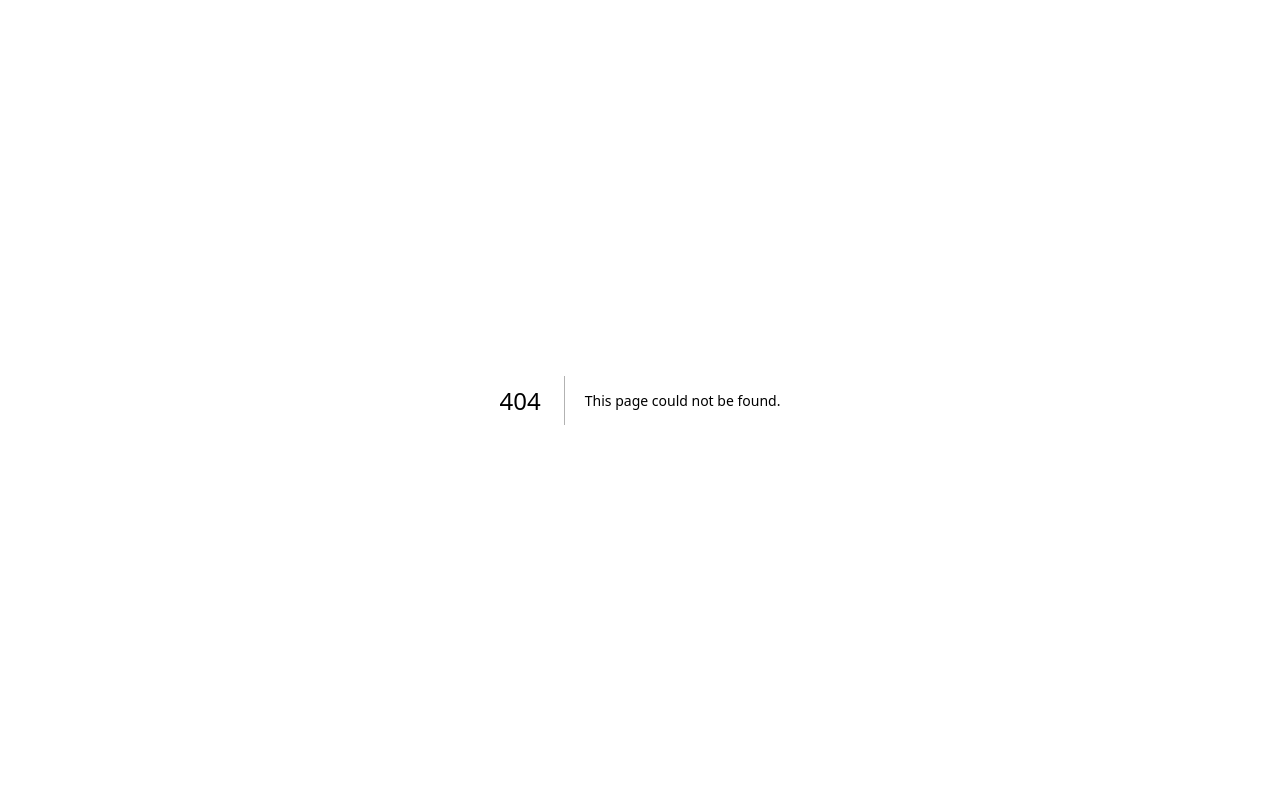
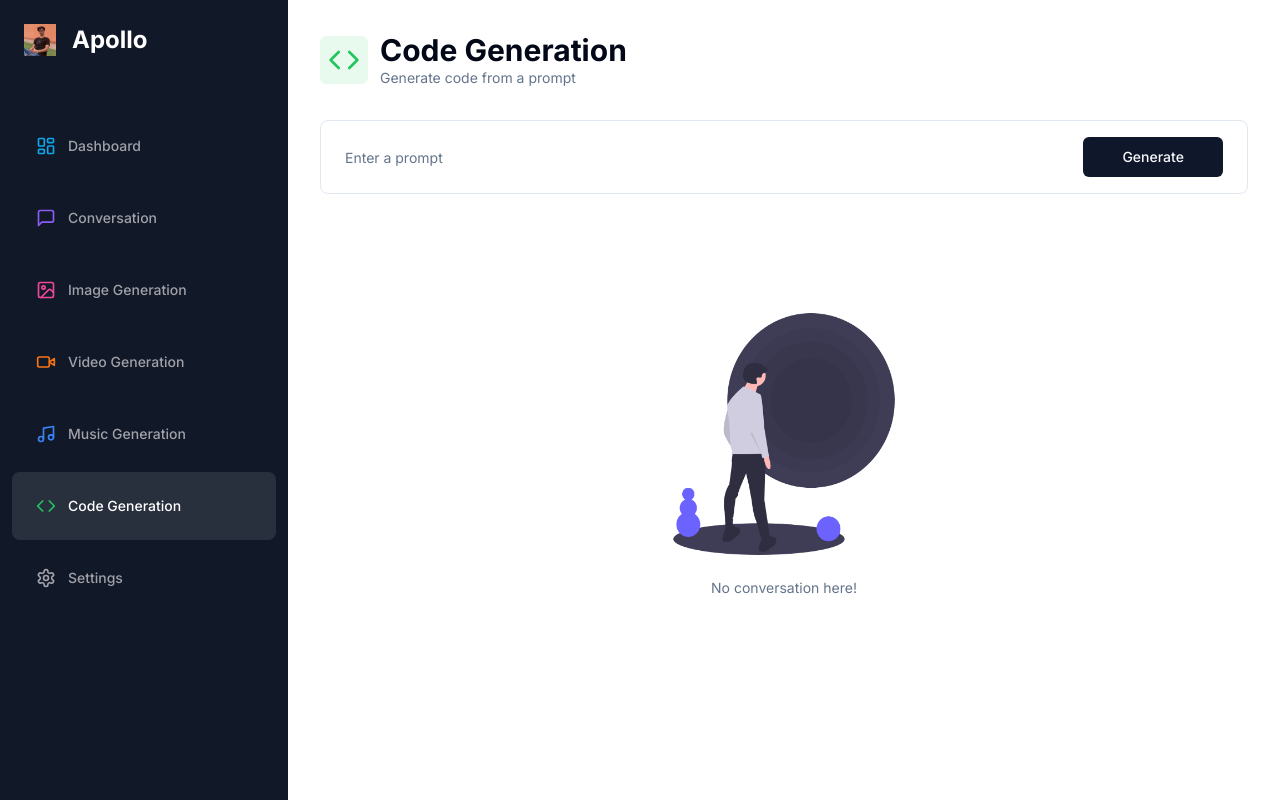
Before and after one commit to iimyzf/Apollo-SAAS, a Next.js app: page /code in a window 1280 px wide. Before the commit this address had no page. Built offline with nearby package versions, Linux system fonts and the light colour scheme.

Commit message:
done with the code gen

```diff
--- /dev/null
+++ b/app/(dashboard)/(routes)/code/constants.ts
@@ -0,0 +1,7 @@
+import * as z from 'zod';
+
+export const formSchema = z.object({
+	prompt: z.string().min(1, {
+		message: 'Prompt is required',
+	}),
+});
--- /dev/null
+++ b/app/(dashboard)/(routes)/code/page.tsx
@@ -0,0 +1,150 @@
+"use client";
+
+import * as z from "zod";
+import { Code, MessageSquare } from "lucide-react";
+import Heading from "@/components/heading";
+import { useForm } from "react-hook-form";
+import { zodResolver } from "@hookform/resolvers/zod";
+import { formSchema } from "./constants";
+import { Form, FormControl, FormField, FormItem } from "@/components/ui/form";
+import { Input } from "@/components/ui/input";
+import { Button } from "@/components/ui/button";
+import { useRouter } from "next/navigation";
+import { useState } from "react";
+import { ChatCompletionRequestMessage } from "openai";
+import axios from "axios";
+import Empty from "@/components/empty";
+import Loader from "@/components/loader";
+import { cn } from "@/lib/utils";
+import UserAvatar from "@/components/user-avatar";
+import BotAvatar from "@/components/bot-avatar";
+import ReactMarkdown from "react-markdown";
+
+const CodePage = () => {
+    const router = useRouter();
+    const [messages, setMessages] = useState<ChatCompletionRequestMessage[]>(
+        []
+    );
+
+    const form = useForm<z.infer<typeof formSchema>>({
+        resolver: zodResolver(formSchema),
+        defaultValues: {
+            prompt: "",
+        },
+    });
+
+    const isLoading = form.formState.isSubmitting;
+
+    const onSubmit = async (values: z.infer<typeof formSchema>) => {
+        try {
+            const userMessage: ChatCompletionRequestMessage = {
+                role: "user",
+                content: values.prompt,
+            };
+            const newMessages = [...messages, userMessage];
+            const response = await axios.post("/api/code", {
+                messages: newMessages,
+            });
+
+            setMessages((current) => [...current, userMessage, response.data]);
+            form.reset();
+        } catch (error: any) {
+            console.log(error);
+        } finally {
+            router.refresh();
+        }
+    };
+
+    return (
+        <div>
+            <Heading
+                title="Code Generation"
+                description="Generate code from a prompt"
+                icon={Code}
+                iconColor="text-green-500"
+                bgColor="bg-green-500/10"
+            />
+            <div className="px-4 lg:px-8">
+                <div>
+                    <Form {...form}>
+                        <form
+                            onSubmit={form.handleSubmit(onSubmit)}
+                            className="rounded-lg border w-full p-4 px-3 md:px-6 focus-within:shadow-sm grid grid-cols-12 gap-2"
+                        >
+                            <FormField
+                                name="prompt"
+                                render={({ field }) => (
+                                    <FormItem className="col-span-12 lg:col-span-10">
+                                        <FormControl className="p-0 m-0">
+                                            <Input
+                                                className="border-0 outline-none focus-visible:ring-0 focus-visible:ring-transparent"
+                                                disabled={isLoading}
+                                                placeholder="Enter a prompt"
+                                                {...field}
+                                            />
+                                        </FormControl>
+                                    </FormItem>
+                                )}
+                            />
+                            <Button
+                                className=" col-span-12 lg:col-span-2 w-full"
+                                disabled={isLoading}
+                            >
+                                Generate
+                            </Button>
+                        </form>
+                    </Form>
+                </div>
+                <div className="space-y-4 mt-4">
+                    {isLoading && (
+                        <div className="rounded-lg p-8 w-full flex items-center justify-center bg-muted">
+                            <Loader />
+                        </div>
+                    )}
+                    {messages.length === 0 && !isLoading && (
+                        <Empty label="No conversation here!" />
+                    )}
+                    <div className="flex flex-col-reverse gap-y-4">
+                        {messages.map((message) => (
+                            <div
+                                key={message.content}
+                                className={cn(
+                                    "p-8 w-full flex items-start gap-x-8 rounded-lg",
+                                    message.role === "user"
+                                        ? "bg-white border border-black/10"
+                                        : "bg-muted"
+                                )}
+                            >
+                                {message.role === "user" ? (
+                                    <UserAvatar />
+                                ) : (
+                                    <BotAvatar />
+                                )}
+                                <ReactMarkdown
+                                    className="text-sm overflow-hidden leading-7"
+                                    components={{
+                                        pre: ({ node, ...props }) => (
+                                            <div className="overflow-auto py-2 w-full bg-black/10 p-2 rounded-lg">
+                                                <pre {...props} />
+                                            </div>
+                                        ),
+                                        code: ({ node, ...props }) => (
+                                            <code
+                                                className="bg-black/10 rounded-lg p-1"
+                                                {...props}
+                                            />
+                                        ),
+                                    }}
+                                >
+                                    {message.content || ""}
+                                </ReactMarkdown>
+                            </div>
+                        ))}
+                    </div>
+                </div>
+            </div>
+        </div>
+    );
+};
+
+export default CodePage;
--- /dev/null
+++ b/app/api/code/route.ts
@@ -0,0 +1,43 @@
+import { auth } from "@clerk/nextjs";
+import { NextResponse } from "next/server";
+import { Configuration, OpenAIApi, ChatCompletionRequestMessage } from "openai";
+
+const configuration = new Configuration({
+    apiKey: process.env.OPENAI_API_KEY,
+});
+
+const openai = new OpenAIApi(configuration);
+
+const instructionMessage: ChatCompletionRequestMessage = {
+    role: "system",
+    content:
+        "You are a code generator. You must answer only in markdown code snippets. Use code comments or explanations to help the user understand the code.",
+};
+
+export async function POST(req: Request) {
+    try {
+        const { userId } = auth();
+        const body = await req.json();
+        const { messages } = body;
+
+        if (!userId) return new NextResponse("Unauthorized", { status: 401 });
+
+        if (!configuration.apiKey)
+            return new NextResponse("OpenAI API Key not found", {
+                status: 500,
+            });
+
+        if (!messages)
+            return new NextResponse("Messages not found", { status: 400 });
+
+        const response = await openai.createChatCompletion({
+            model: "gpt-3.5-turbo",
+            messages: [instructionMessage, ...messages],
+        });
+
+        return NextResponse.json(response.data.choices[0].message);
+    } catch (error) {
+        console.log("[CODE ERROR]", error);
+        return new NextResponse("Internal Error", { status: 500 });
+    }
+}
--- a/package.json
+++ b/package.json
@@ -31,6 +31,7 @@
     "react": "18.2.0",
     "react-dom": "18.2.0",
     "react-hook-form": "^7.45.2",
+    "react-markdown": "^8.0.7",
     "tailwind-merge": "^1.14.0",
     "tailwindcss": "3.3.3",
     "tailwindcss-animate": "^1.0.6",
```
Also changed, not shown: 1 other file (tests, documents, lock files or other folders).
